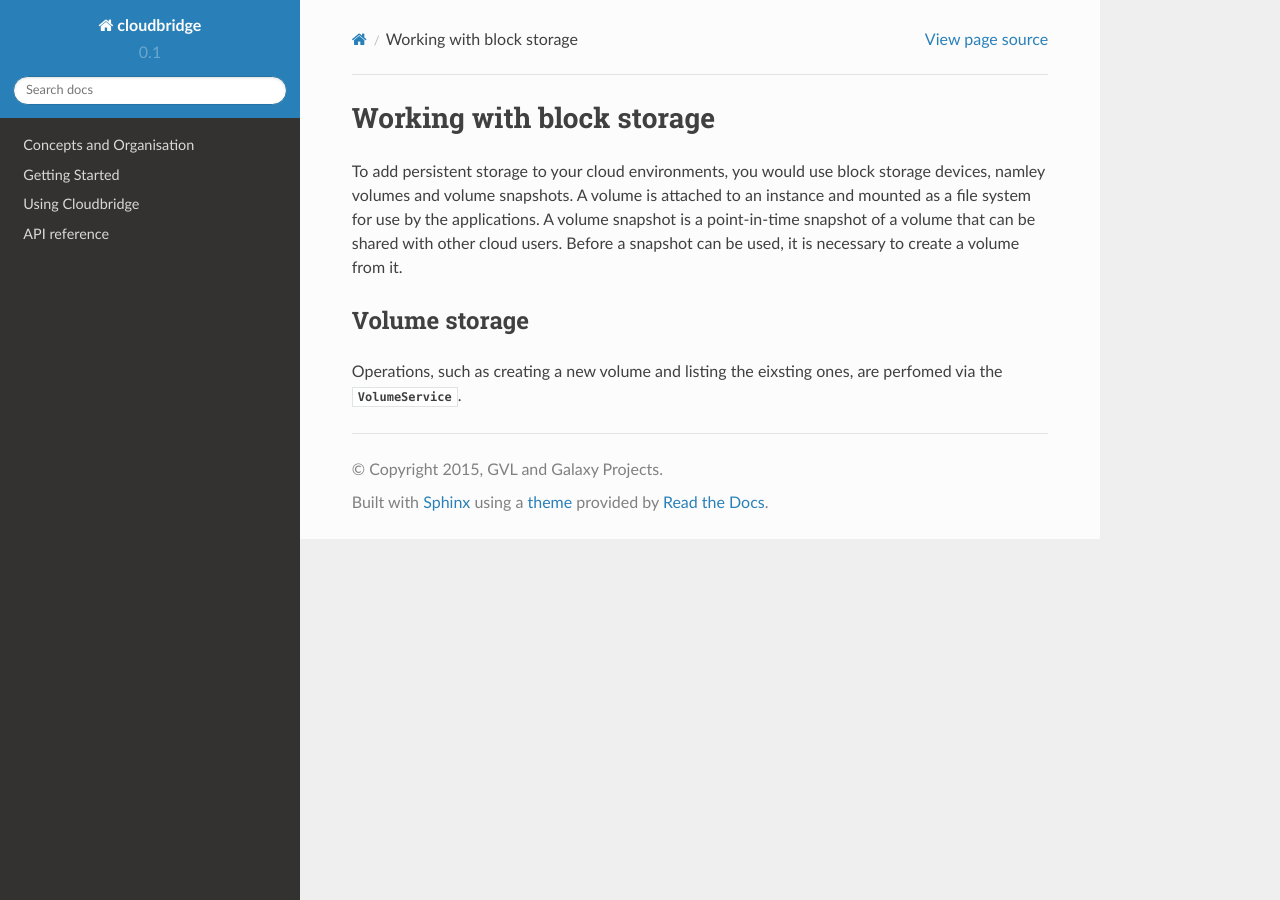
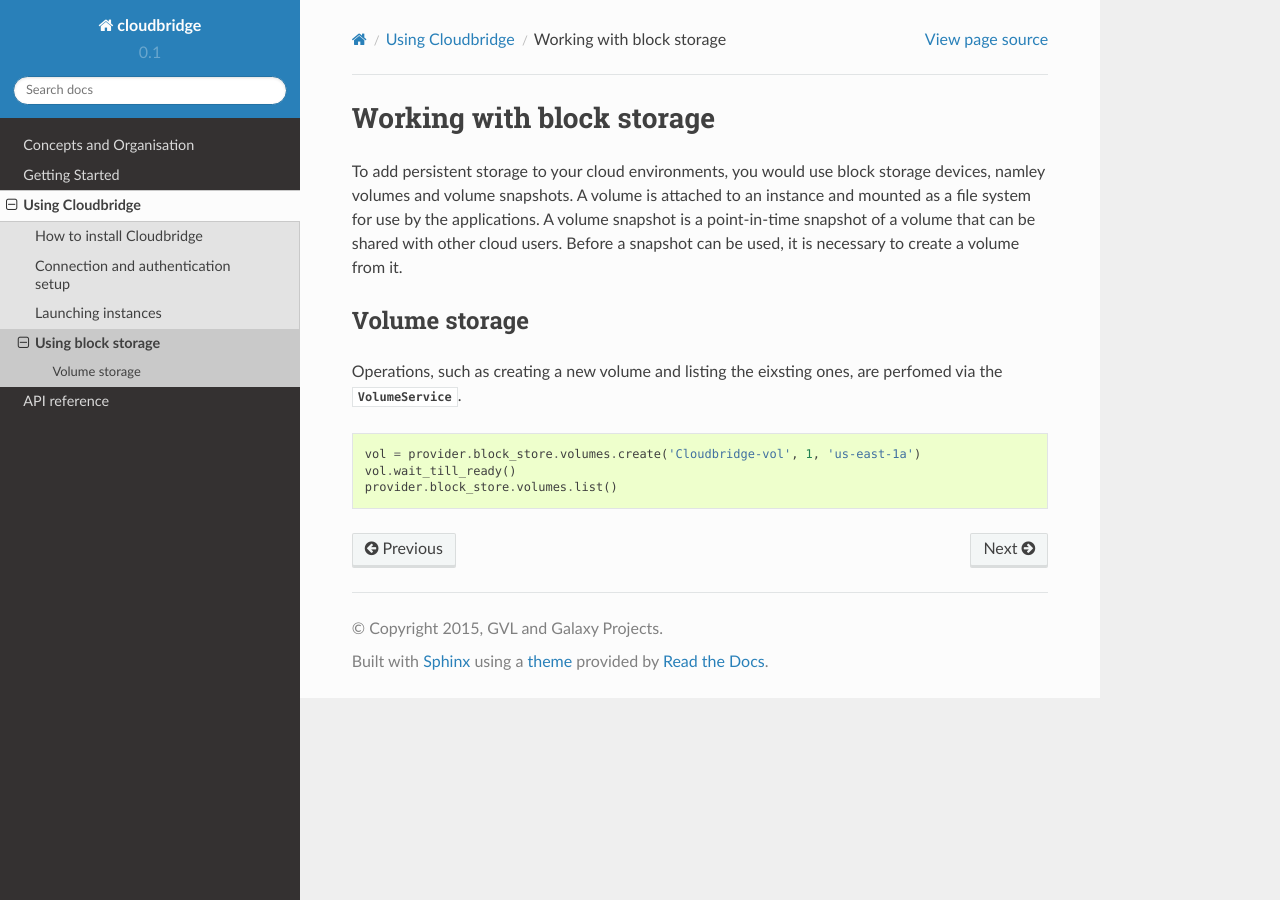
Before and after one commit to CloudVE/cloudbridge, a Sphinx documentation site: the page built from docs/topics/block_storage.rst, in a window 1280 px wide. Built offline with Sphinx 7.4.7 and the Read the Docs theme 2.0.0, drawn with Linux system fonts in a browser that asks for light colours.

Commit message:
Integrate block storage docs, despite the fact they're WIP

```diff
--- a/docs/topics/block_storage.rst
+++ b/docs/topics/block_storage.rst
@@ -13,6 +13,7 @@ Operations, such as creating a new volume and listing the eixsting ones, are
 perfomed via the :class:`.VolumeService`.
 
 .. code-block:: python
+
     vol = provider.block_store.volumes.create('Cloudbridge-vol', 1, 'us-east-1a')
     vol.wait_till_ready()
     provider.block_store.volumes.list()
--- a/docs/topics/overview.rst
+++ b/docs/topics/overview.rst
@@ -8,3 +8,4 @@ Introductions to all the key parts of Cloudbridge you'll need to know:
     How to install Cloudbridge <install.rst>
     Connection and authentication setup <setup.rst>
     Launching instances <launch.rst>
+    Using block storage <block_storage.rst>
```
